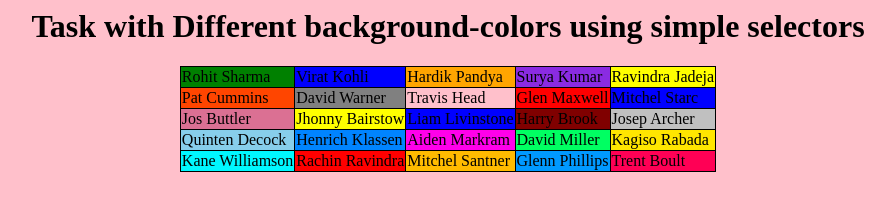
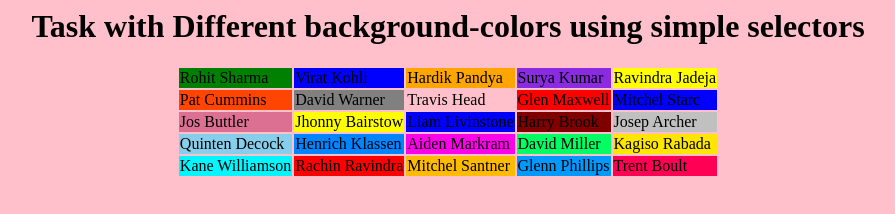
Before and after one commit to kuruguntlatirupathi/23R10, a plain HTML site: page index.html in a window 1280 px wide. Shown: the whole page, without its empty margins (192-1087 px from the left). Drawn offline with Linux system fonts and the light colour scheme; files that its build step writes are made by us from their sources.

Commit message:
indexinserted

```diff
--- a/index.html
+++ b/index.html
@@ -1,13 +1,7 @@
 <html>
 <html lang="en">
 <head>
-    <style>
-        table,td,th{
-            border: 1px solid black;
-            border-collapse: collapse;
-        }
-    </style>
-    <link rel="stylesheet" href="../CSS/css1task.css">
+    <link rel="stylesheet" href="./css1task.css">
     </head>
     <body style="background:pink">
 
```
